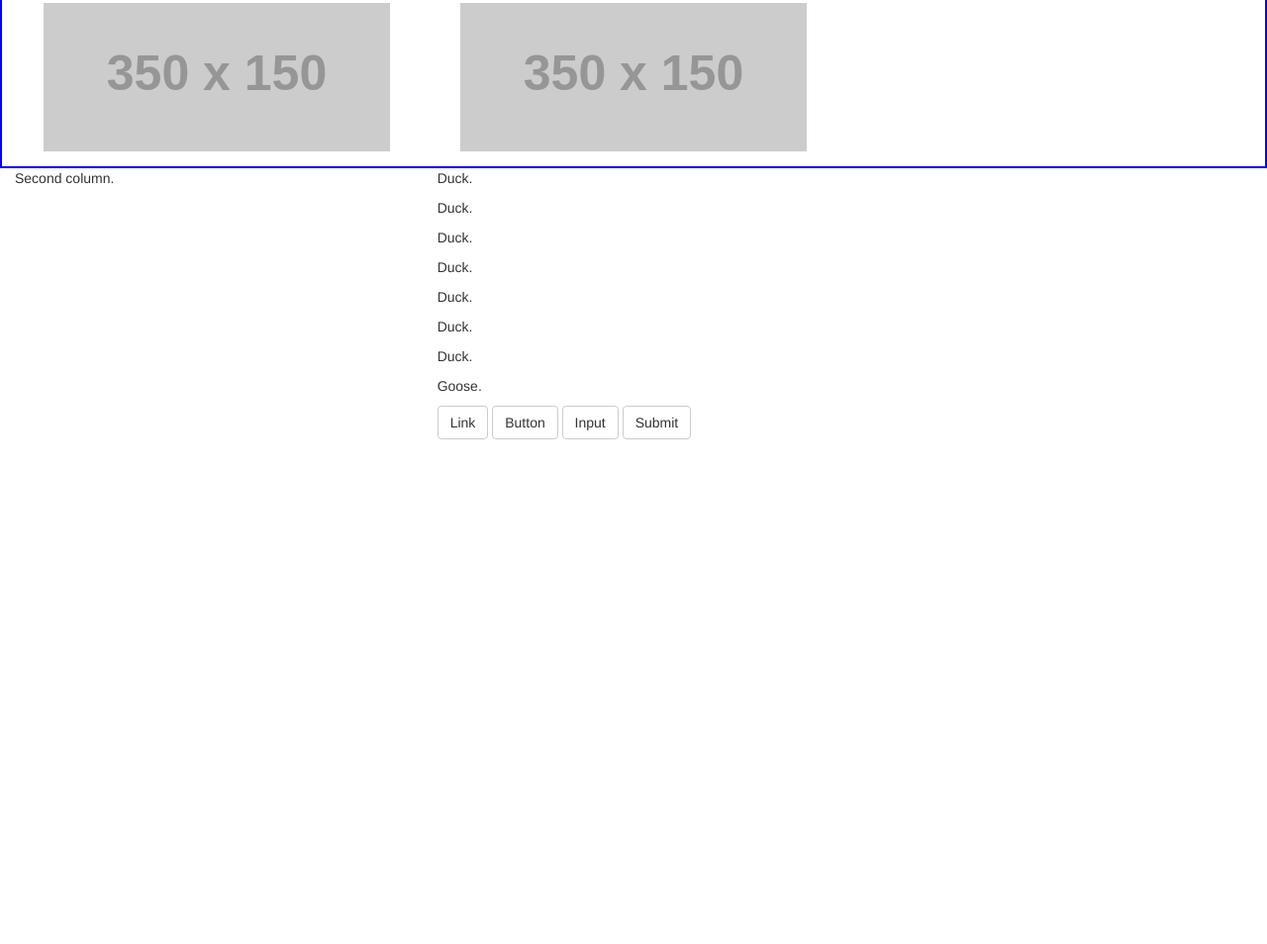
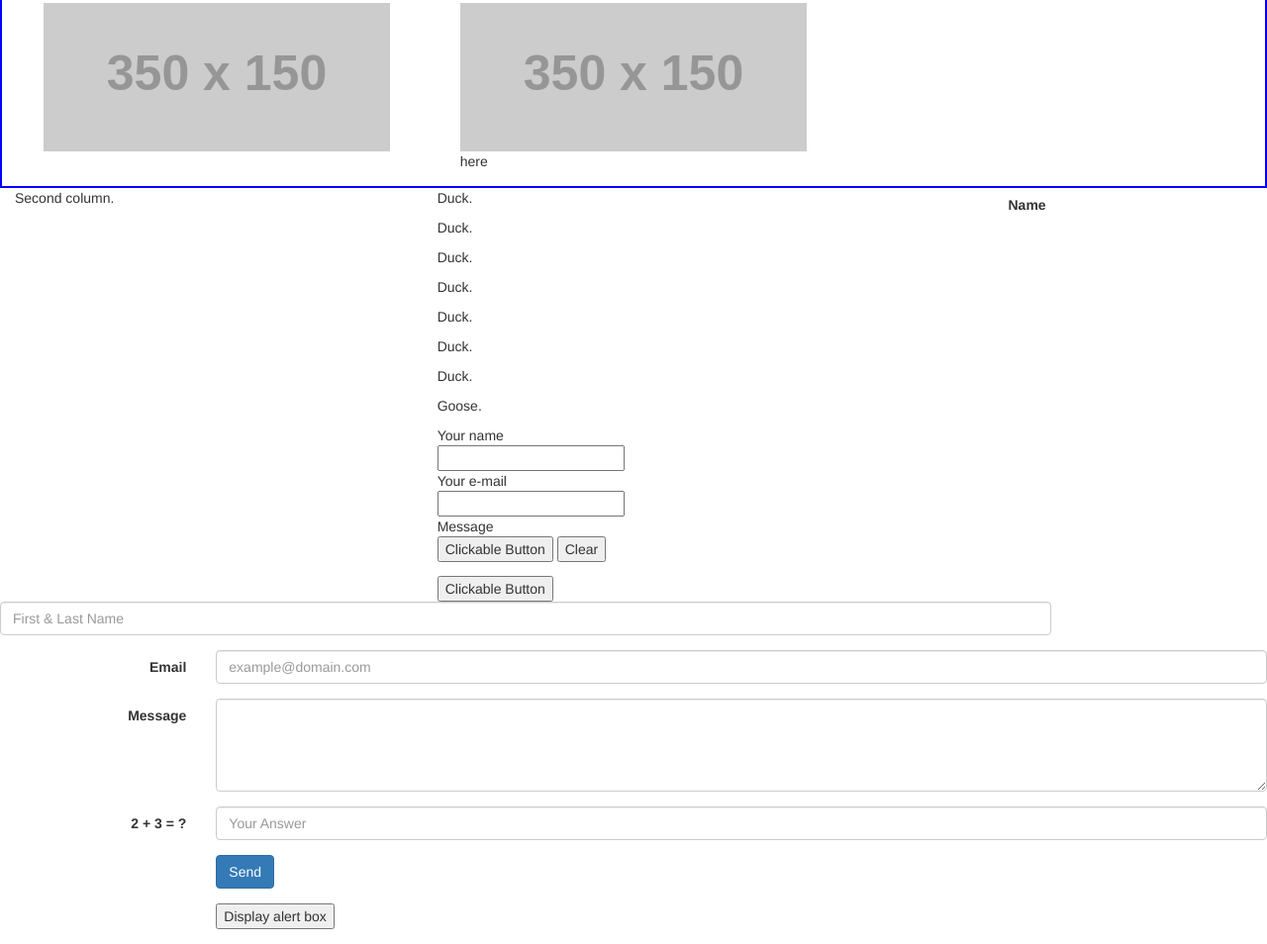
Before and after one commit to will1500/Portfolio-Mighty-Duck, a plain HTML site: page index.html in a window 1280 px wide. Shown: the part 542-1496 px from the top of the page at 99% size. Before the commit the page ends 986 px from the top, so only its background shows below. Drawn offline with nearby package versions, Linux system fonts and the light colour scheme; placeholder pictures from the web are drawn by us.

Commit message:
added portfolio and javascript html

```diff
--- a/app.js
+++ b/app.js
@@ -0,0 +1,10 @@
+alert("nfdnfgjk");
+
+   <div class="form-group">
+        <div class="col-sm-10 col-sm-offset-2">
+            <input id="submit" name="submit" type="submit" value="Send">
+            <input type="submit" onclick="return confirm('Are you sure?')" /
+      var button = document.querySelector("#email a");
+            class="btn btn-primary">
+
+        </div>
--- a/index.html
+++ b/index.html
@@ -12,7 +12,7 @@
 	<div class="carousel-inner outerblue" role="listbox">
 		<div class="jumbotron">
 			<h1> Mighty Ducks</h1>
-    	<p><a class="btn btn-primary btn-lg" href='#' role="button">Learn more</a></p>
+			<p><a class="btn btn-primary btn-lg" href='#' role="button">Learn More</a></p>
 		</div>
 		<div class="item active innerorange"> <!-- These are the first two images -->
 			<div class="col-xs-4 grid-cell pad">
@@ -28,6 +28,8 @@
 			</div>
 			<div class="col-xs-4 grid-cell pad">
 				<img src="http://placehold.it/350x150">
+				<div Click <a href="http://www.yahoo.com">here</a>
+				</div>
 			</div>
 		</div>
 	</div>
@@ -44,12 +46,78 @@
 		<p> Duck. </p>
 		<p> Duck. </p>
 		<p> Goose. </p>
-<a class="btn btn-default" href="#" role="button">Link</a>
-<button class="btn btn-default" type="submit">Button</button>
+
+		<form action="" method="post">
+			Your name<br>
+			<input type="text" name="cf_name"><br>
+			Your e-mail<br>
+			<input type="text" name="cf_email"><br>
+			Message<br>
+
+				<input type="submit" value="Clickable Button">
+				<input type="reset" value="Clear">
+			</form>
+			<input type="submit" value="Clickable Button">
+
+
+
+		<!-- 	<button class="btn btn-default" type="submit">Button</button>
 			<input class="btn btn-default" type="button" value="Input">
 			<input class="btn btn-default" type="submit" value="Submit">
+			<a class="btn btn-default" href="#" role="button">Link</a> -->
+
+		</div>
+
+		<script src="app.js"></script>
+		<form class="form-horizontal" role="form" method="post" action="index.php">
+    <div class="form-group">
+        <label for="name" class="col-sm-2 control-label">Name</label>
+        <div class="col-sm-10">
+            <input type="text" class="form-control" id="name" name="name" placeholder="First & Last Name" value="">
         </div>
     </div>
+    <div class="form-group">
+        <label for="email" class="col-sm-2 control-label">Email</label>
+        <div class="col-sm-10">
+            <input type="email" class="form-control" id="email" name="email" placeholder="example@domain.com" value="">
         </div>
+    </div>
+    <div class="form-group">
+        <label for="message" class="col-sm-2 control-label">Message</label>
+        <div class="col-sm-10">
+            <textarea class="form-control" rows="4" name="message"></textarea>
+        </div>
+    </div>
+    <div class="form-group">
+        <label for="human" class="col-sm-2 control-label">2 + 3 = ?</label>
+        <div class="col-sm-10">
+            <input type="text" class="form-control" id="human" name="human" placeholder="Your Answer">
+        </div>
+    </div>
+    <div class="form-group">
+        <div class="col-sm-10 col-sm-offset-2">
+            <input id="submit" name="submit" type="submit" value="Send" c
+            <input type="submit" onclick="return confirm('Are you sure?')" /
+
+            class="btn btn-primary">
+
+        </div>
+    </div>
+    <div class="form-group">
+        <div class="col-sm-10 col-sm-offset-2">
+            <! Will be used to display an alert to the user>
+            <script>
+ function display_alert()
+ {
+ alert("");
+ }
+ </script>
+
+ <body>
+ <input type="button" onclick="display_alert()" value="Display alert box">
+ </body>
+        </div>
+    </div>
+</form>
 	</body>
 	</html>
```
Lines whose indentation alone changed are shown as unchanged.
